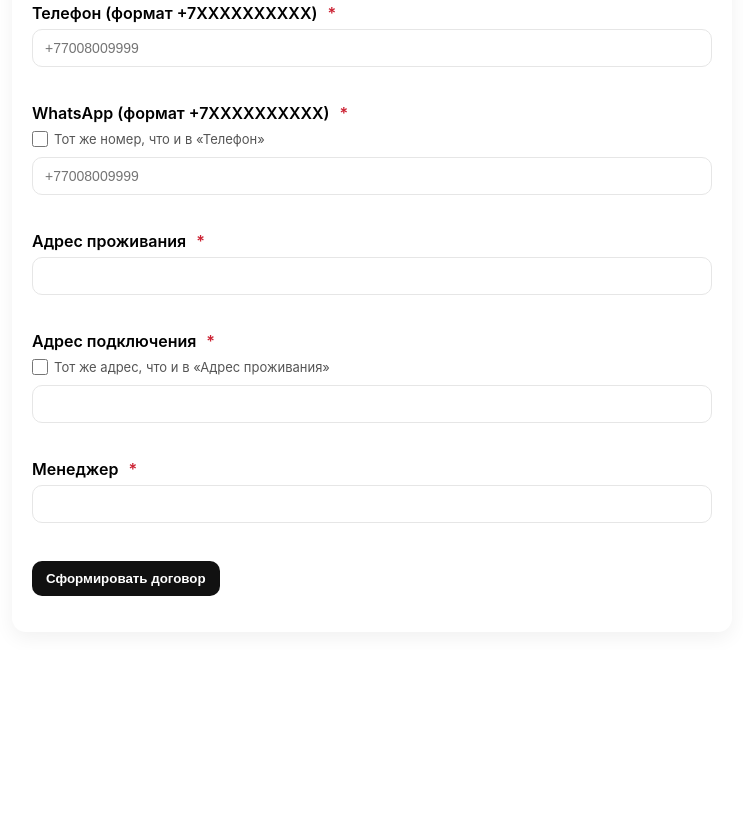
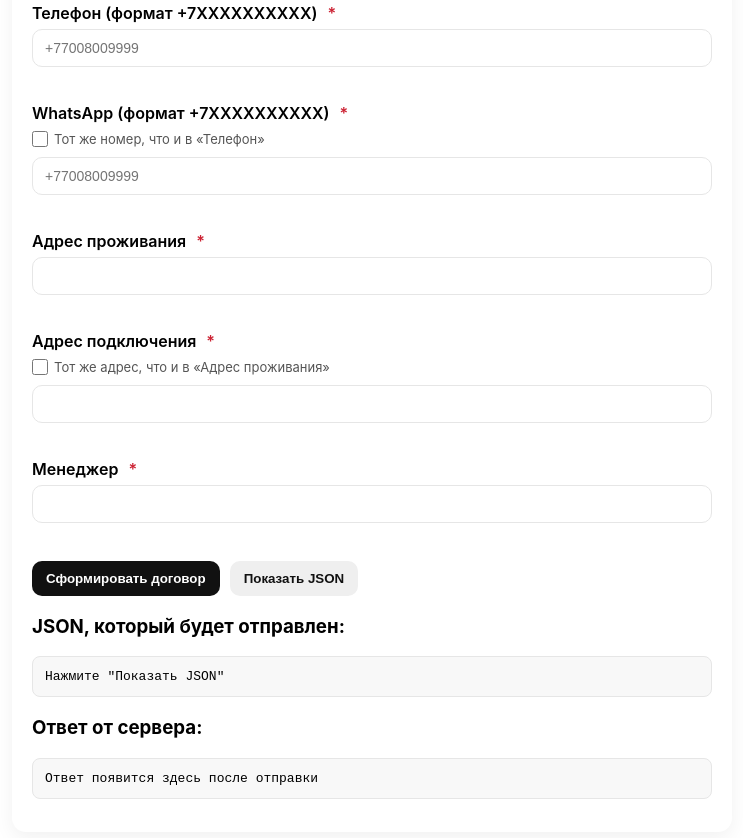
Before and after one commit to paradrop/ttk-contract, a plain HTML site: page index.html in a window 1280 px wide. Shown: the part 782-1620 px from the top of the page, without its empty margins (268-1011 px from the left). Before the commit the page ends 1432 px from the top, so only its background shows below. Drawn offline with Linux system fonts and the light colour scheme.

Commit message:
Add JSON display and server response sections

```diff
--- a/index.html
+++ b/index.html
@@ -139,9 +139,15 @@
 
     <div class="btns">
       <button id="sendBtn" class="btn-primary">Сформировать договор</button>
+      <button id="showJsonBtn" class="btn-secondary" type="button">Показать JSON</button>
     </div>
 
     <section aria-live="polite" class="outputs">
+      <h3>JSON, который будет отправлен:</h3>
+      <pre id="jsonOutput" class="output">Нажмите "Показать JSON"</pre>
+
+      <h3>Ответ от сервера:</h3>
+      <pre id="serverOutput" class="output">Ответ появится здесь после отправки</pre>
 
       <div id="downloadArea"></div>
     </section>
```
